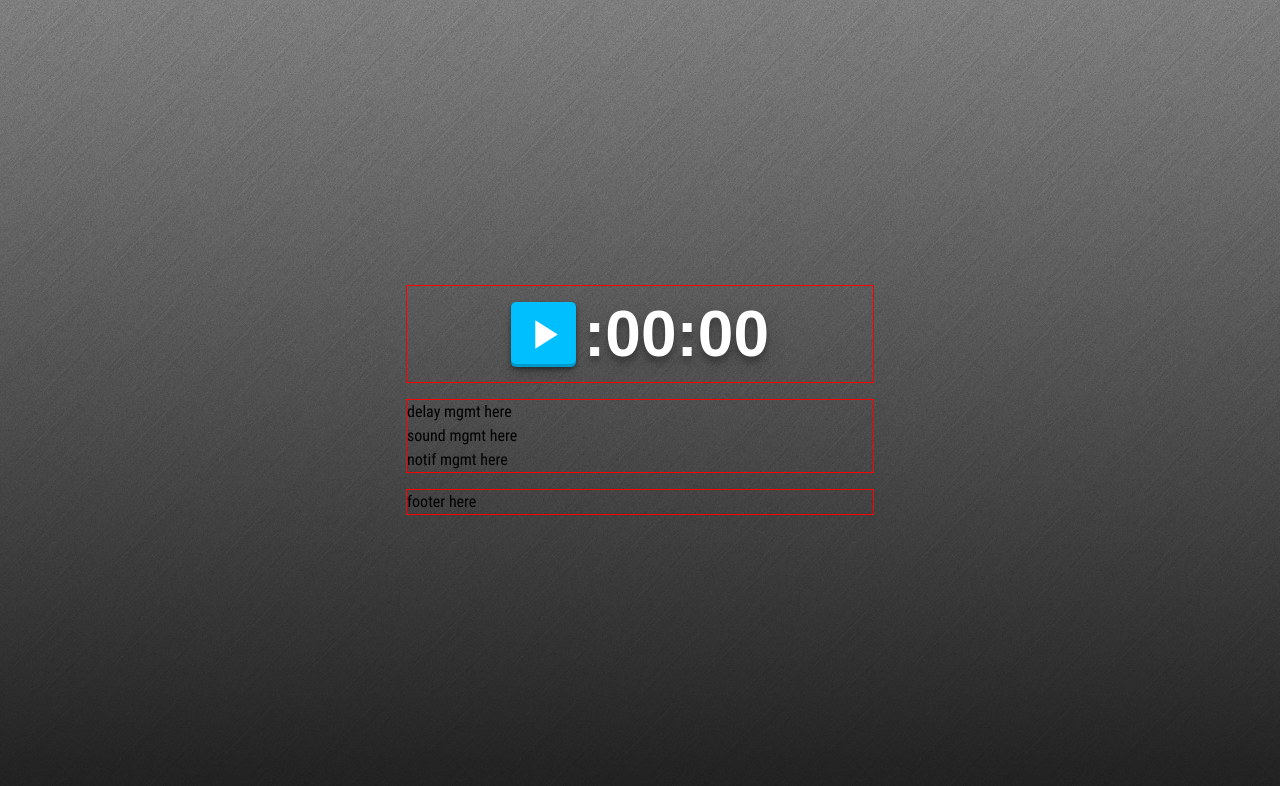
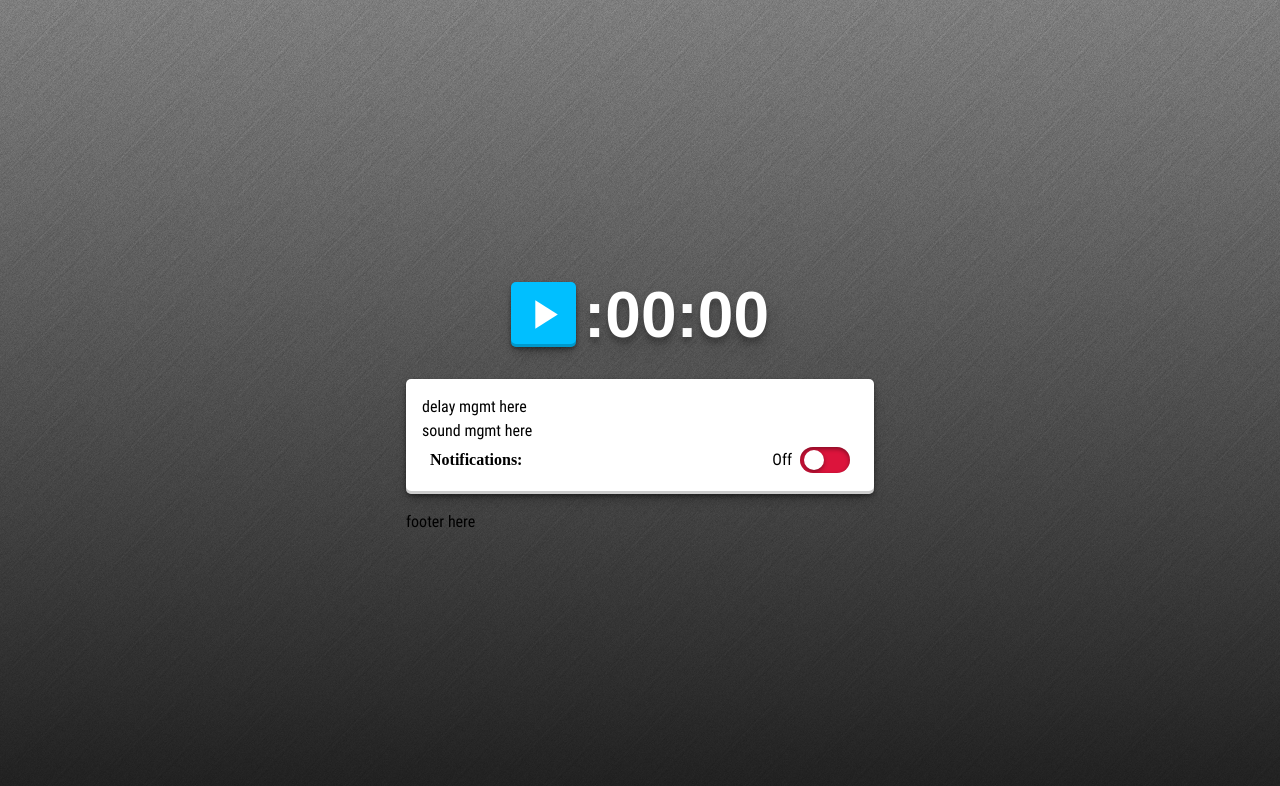
Before and after one commit to endulum/dc-shuffle-clock, a React (Vite) app: page / in a window 1280 px wide. Shown: the top 786 px of the page. Built offline with nearby package versions, Linux system fonts and the light colour scheme; a web font is replaced by a local one.

Commit message:
add and style switch

```diff
--- a/src/assets/styles/main.css
+++ b/src/assets/styles/main.css
@@ -53,7 +53,6 @@ b {
   padding: 1rem;
   gap: 1rem;
   > * {
-    border: 1px solid red;
     width: 100%;
   }
 }
@@ -63,6 +62,7 @@ b {
 .clock-button {
   margin-right: 0.5rem;
   width: 65px;
+  min-width: 65px;
   height: 65px;
   border: none;
   border-radius: 5px;
@@ -114,3 +114,60 @@ b {
     content: ':';
   }
 }
+
+/* main */
+
+main {
+  background-color: white;
+  box-shadow: var(--extrusion);
+  border-radius: 5px;
+  padding: 1rem;
+}
+
+.switch {
+  position: relative;
+  height: 35px;
+  border-radius: 5px;
+  input[type='checkbox'] {
+    position: absolute;
+    opacity: 0;
+  }
+  &:has(> input[type='checkbox']:focus),
+  &:has(> input[type='checkbox']:focus-visible),
+  &:hover {
+    cursor: pointer;
+    background-color: #eee;
+    box-shadow: rgba(0, 0, 0, 0.25) 0 0 1px inset;
+  }
+}
+
+.switch-toggle {
+  background-color: crimson;
+  position: relative;
+  display: inline-block;
+  width: 50px;
+  height: 26px;
+  border-radius: 40px;
+  transition: background-color 0.5s ease;
+  box-shadow: rgba(0, 0, 0, 0.4) 0px 2px 4px inset;
+  overflow: hidden;
+  &::after {
+    position: relative;
+    content: '';
+    top: 3px;
+    left: 4px;
+    display: inline-block;
+    width: 20px;
+    height: 20px;
+    border-radius: 100%;
+    background-color: white;
+    box-shadow: rgba(0, 0, 0, 0.4) 0px 2px 4px;
+    transition: transform 0.5s ease;
+  }
+  &.on {
+    background-color: deepskyblue;
+    &::after {
+      transform: translateX(22px);
+    }
+  }
+}
--- a/src/components/NotifMgmt.tsx
+++ b/src/components/NotifMgmt.tsx
@@ -1,3 +1,9 @@
+import { SettingSwitch } from './reusable/SettingSwitch';
+
 export function NotifMgmt() {
-  return <p>notif mgmt here</p>;
+  return (
+    <SettingSwitch
+      setting={{ id: 'notifsEnabled', name: 'Notifications', checked: false }}
+    />
+  );
 }
--- /dev/null
+++ b/src/components/reusable/SettingSwitch.tsx
@@ -0,0 +1,38 @@
+import { useRef } from 'react';
+
+export function SettingSwitch({
+  setting,
+}: {
+  setting: { id: string; name: string; checked: boolean };
+}) {
+  const switchLabel = useRef<HTMLLabelElement>(null);
+
+  return (
+    <label
+      ref={switchLabel}
+      className="switch flex-row jcspb aic p-05"
+      htmlFor={setting.id}
+      title={`${setting.name} is ${
+        setting.checked ? 'on' : 'off'
+      }, click to turn ${setting.checked ? 'off' : 'on'}`}
+    >
+      <span>
+        <b>{setting.name}:</b>
+      </span>
+
+      <input
+        type="checkbox"
+        role="switch"
+        id={setting.id}
+        defaultChecked={setting.checked}
+      />
+
+      <span className="flex-row aic g-05">
+        <span className="switch-text" aria-hidden>
+          {setting.checked ? 'On' : 'Off'}
+        </span>
+        <span className={`switch-toggle ${setting.checked && 'on'}`} />
+      </span>
+    </label>
+  );
+}
```
